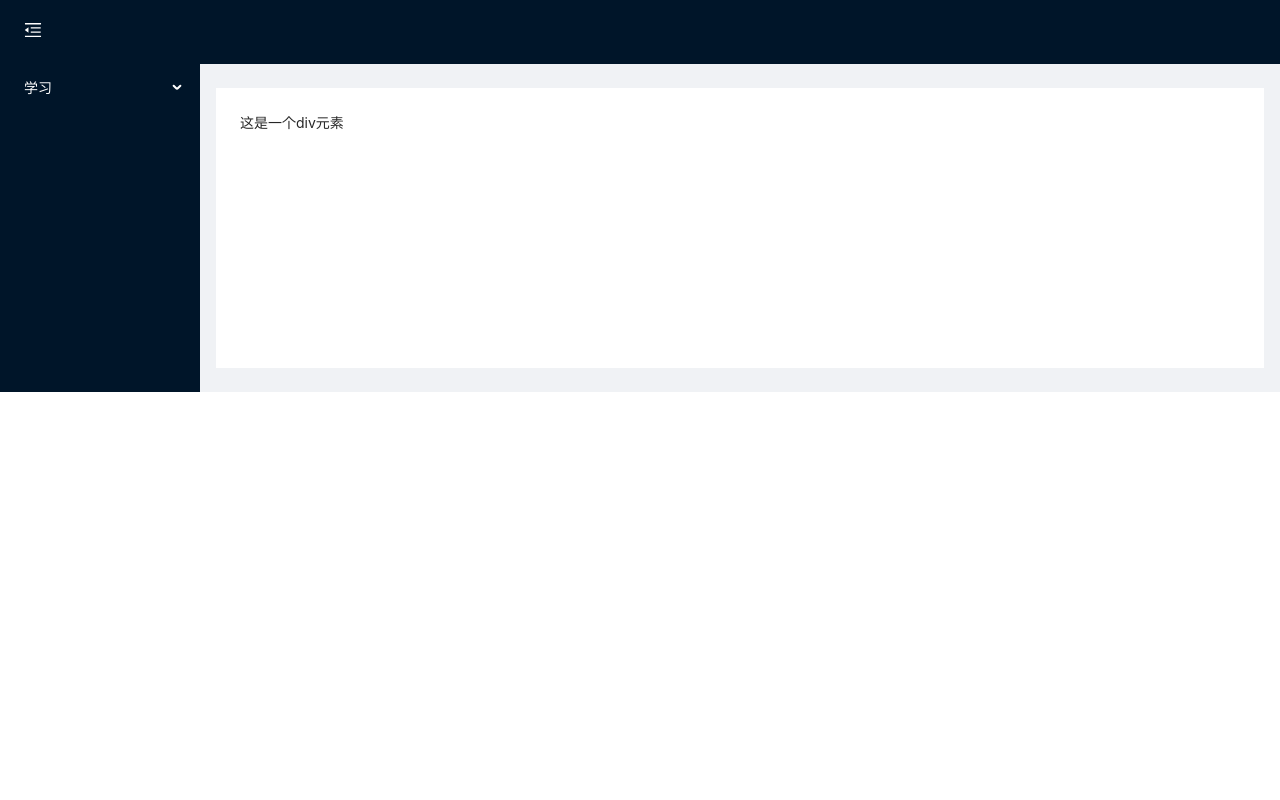
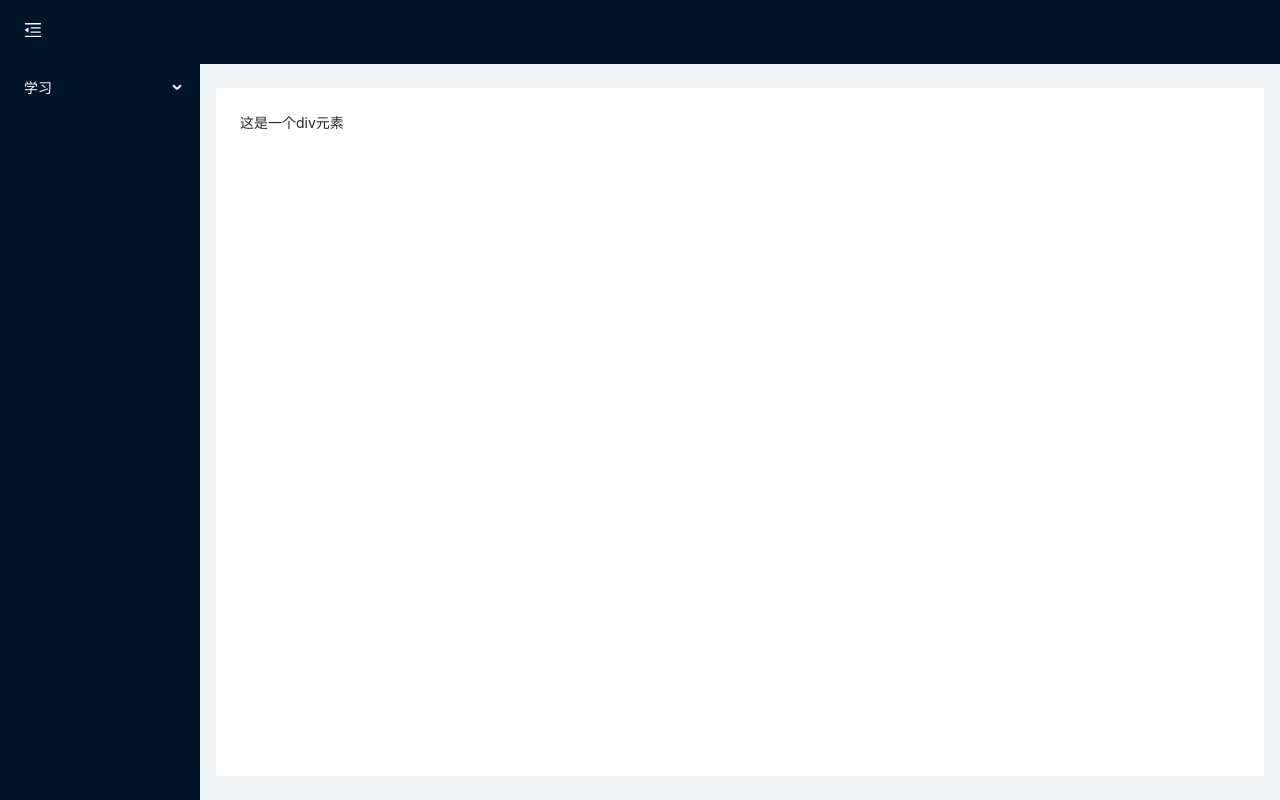
Before and after one commit to jessie-wong/front-end-learning-project, a React app: page / in a window 1280 px wide. Built offline with nearby package versions, Linux system fonts and the light colour scheme.

Commit message:
菜单高度占满

```diff
--- a/src/components/menu-list/index.js
+++ b/src/components/menu-list/index.js
@@ -3,7 +3,7 @@ import SubMenu from "antd/lib/menu/SubMenu";
 import React from "react";
 export default function MenuList() {
     return (
-        <Menu theme="dark" mode="inline" defaultSelectedKeys={['mobx']}>
+        <Menu theme="dark" mode="inline" defaultSelectedKeys={['mobx']} style={{height: 'calc(100vh - 64px)'}}>
             <SubMenu title="学习">
                 <Menu.Item key='mobx'>{'Mobx'}</Menu.Item>
                 <Menu.Item key='other'>{'other'}</Menu.Item>
--- a/src/html-template/index.html
+++ b/src/html-template/index.html
@@ -4,7 +4,7 @@
     <meta charset="UTF-8">
     <meta name="viewport" content="width=device-width, initial-scale=1.0">
     <meta http-equiv="X-UA-Compatible" content="ie=edge">
-    <title>Document</title>
+    <title>前端项目</title>
 </head>
 <body>
     <div id="app"></div>
```
